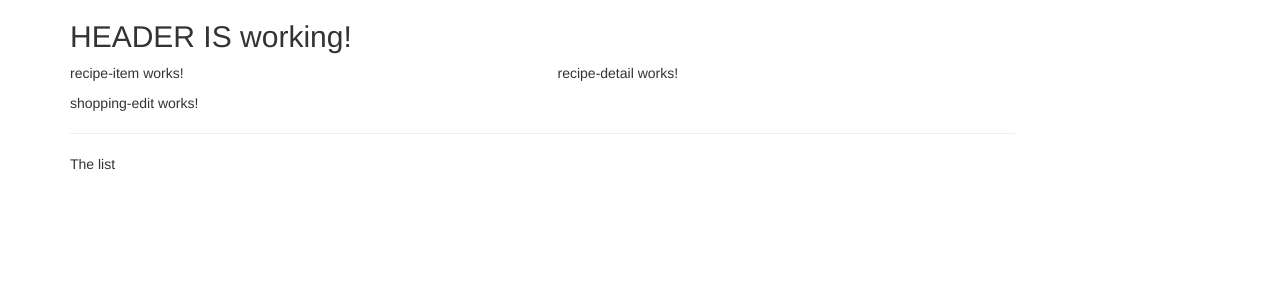
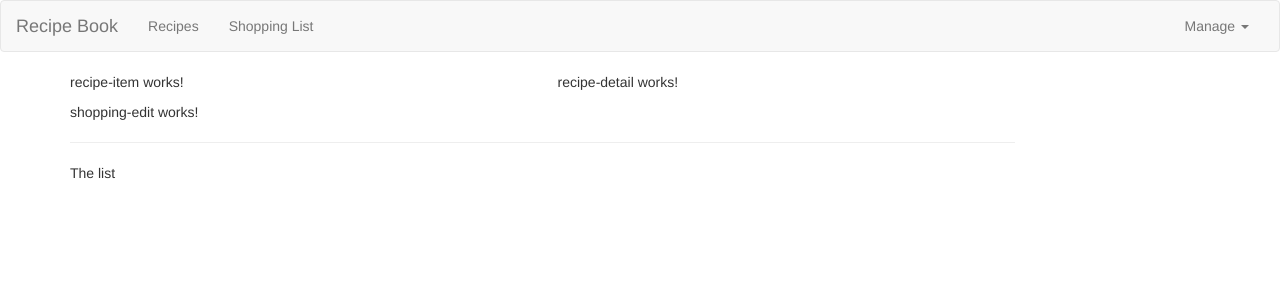
Before and after one commit to Vigneshram0607/shopping-and-recipe, an Angular app: page / in a window 1280 px wide. Shown: the top 300 px of the page. Built offline with nearby package versions, Linux system fonts and the light colour scheme.

Commit message:
Adding a navigation bar

```diff
--- a/src/app/header/header.component.html
+++ b/src/app/header/header.component.html
@@ -1,7 +1,24 @@
-<div class="container">
-    <div class="row">
-      <div class="col-md-12">
-        <h2>HEADER IS working!</h2>
-      </div>
+<nav class="navbar navbar-default">
+  <div class="container-fluid">
+    <div class="navbar-header">
+     <a href="#" class="navbar-brand">Recipe Book</a>
+    </div>
+
+    <div class="collapse navbar-collapse">
+      <ul class="nav navbar-nav">
+        <li><a href="#">Recipes</a></li>
+        <li><a href="#">Shopping List</a></li>
+      </ul>
+      <ul class="nav navbar-nav navbar-right">
+        <li class="dropdown">
+          <a href="#" class="dropdown-toggle" role="button">Manage <span class="caret"></span></a>
+          <ul class="dropdown-menu">
+            <li><a href="#">Save Data</a></li>
+            <li><a href="#">Fetch Data</a></li>
+
+          </ul>
+        </li>
+      </ul>
     </div>
   </div>
+</nav>
```
